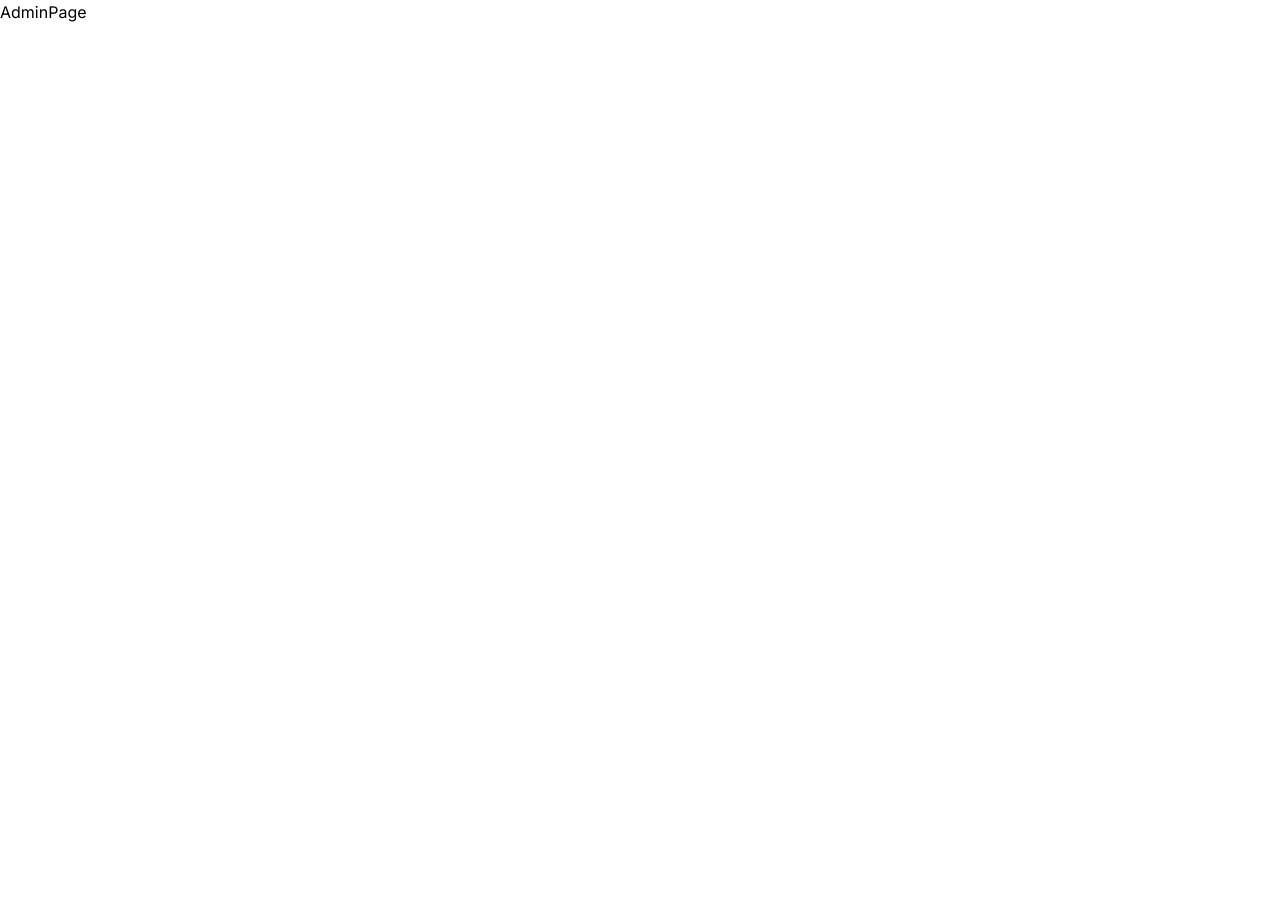
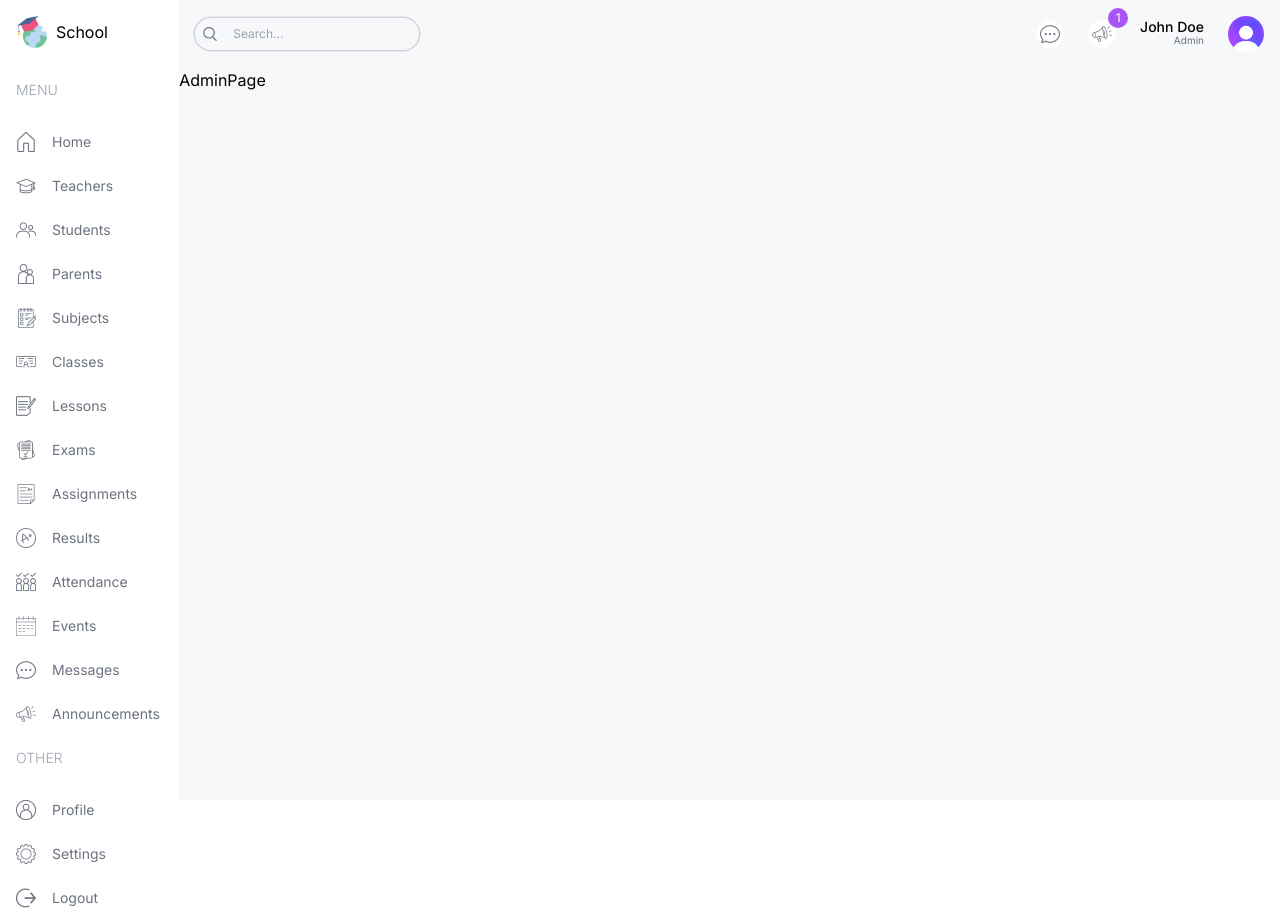
Before and after one commit to vitwits/school_dashboard, a Next.js app: page /admin in a window 1280 px wide. Before the commit the page ends 800 px from the top, so only its background shows below. Built offline with nearby package versions, Linux system fonts and the light colour scheme.

Commit message:
added sidebar and header to dashboard layout

```diff
--- /dev/null
+++ b/src/app/(dashboard)/admin/page.tsx
@@ -0,0 +1,7 @@
+import React from "react";
+
+const AdminPage = () => {
+  return <div className="">AdminPage</div>;
+};
+
+export default AdminPage;
--- /dev/null
+++ b/src/app/(dashboard)/layout.tsx
@@ -0,0 +1,29 @@
+import Link from "next/link";
+import Image from "next/image";
+import Menu from "@/components/Menu";
+import Navbar from "@/components/Navbar";
+
+export default function DashboardLayout({
+  children,
+}: Readonly<{
+  children: React.ReactNode;
+}>) {
+  return (
+    <div className="h-screen flex">
+      <div className="w-1/6 md:w-[8%] lg:w-[16%] xl:w-[14%] p-4">
+        <Link
+          href="/"
+          className="flex items-center justify-center lg:justify-start gap-2"
+        >
+          <Image src="/logo.png" alt="logo" width={32} height={32} />
+          <span className="hidden lg:block">School</span>
+        </Link>
+        <Menu/>
+      </div>
+      <div className="w-5/6 md:w-[92%] lg:w-[84%] xl:w-[86%] bg-[#F7F8FA] overflow-scroll">
+        <Navbar />
+        {children}
+      </div>
+    </div>
+  );
+}
--- /dev/null
+++ b/src/app/(dashboard)/parent/page.tsx
@@ -0,0 +1,7 @@
+import React from "react";
+
+const ParentPage = () => {
+  return <div>ParentPage</div>;
+};
+
+export default ParentPage;
--- /dev/null
+++ b/src/app/(dashboard)/teacher/page.tsx
@@ -0,0 +1,7 @@
+import React from "react";
+
+const TeacherPage = () => {
+  return <div>TeacherPage</div>;
+};
+
+export default TeacherPage;
--- a/src/app/admin/page.tsx
+++ /dev/null
@@ -1,9 +0,0 @@
-import React from 'react'
-
-const AdminPage = () => {
-  return (
-    <div className=''>AdminPage</div>
-  )
-}
-
-export default AdminPage
--- a/src/app/parent/page.tsx
+++ /dev/null
@@ -1,9 +0,0 @@
-import React from 'react'
-
-const ParentPage = () => {
-  return (
-    <div>ParentPage</div>
-  )
-}
-
-export default ParentPage
--- /dev/null
+++ b/src/app/sign-in/page.tsx
@@ -0,0 +1,9 @@
+import React from 'react'
+
+const LoginPage = () => {
+  return (
+    <div>LoginPage</div>
+  )
+}
+
+export default LoginPage
--- a/src/app/teacher/page.tsx
+++ /dev/null
@@ -1,9 +0,0 @@
-import React from 'react'
-
-const TeacherPage = () => {
-  return (
-    <div>TeacherPage</div>
-  )
-}
-
-export default TeacherPage
--- a/src/components/Menu.tsx
+++ b/src/components/Menu.tsx
@@ -1,3 +1,7 @@
+import Link from 'next/link';
+import Image from 'next/image';
+
+
 const menuItems = [
   {
     title: "MENU",
@@ -112,3 +116,23 @@
     ],
   },
 ];
+
+const Menu = () => {
+  return (
+    <div className='mt-4 text-sm'>
+      {menuItems.map(i => (
+        <div className='flex flex-col gap-2' key={i.title}>
+          <span className='hidden lg:block text-gray-400 font-light my-4'>{i.title}</span>
+          {i.items.map(item => (
+            <Link className='flex items-center justify-center lg:justify-start gap-4 text-gray-500 py-2' href={item.href} key={item.label}>
+              <Image src={item.icon} alt='' width={20} height={20} />
+              <span className='hidden lg:block'>{item.label}</span>
+            </Link>
+          ))}
+        </div>
+      ))}
+    </div>
+  )
+}
+
+export default Menu
--- /dev/null
+++ b/src/components/Navbar.tsx
@@ -0,0 +1,31 @@
+import React from "react";
+import Image from "next/image";
+
+const Navbar = () => {
+  return (
+    <div className="flex items-center justify-between p-4">
+      {/* Search Bar */}
+      <div className="hidden md:flex items-center gap-2 text-xs rounded-full ring-[1.5px] ring-gray-300 px-2">
+        <Image src="/search.png" alt="" width={14} height={14} />
+        <input type="text" placeholder="Search..." className="w-[200px] p-2 bg-transparent outline-none" />
+      </div>
+      {/* Icons and User */}
+      <div className="flex items-center gap-6 justify-end w-full">
+        <div className="bg-white rounded-full w-7 h-7 flex items-center justify-center cursor-pointer">
+          <Image src="/message.png" alt="" width={20} height={20} />
+        </div>
+        <div className="bg-white rounded-full w-7 h-7 flex items-center justify-center cursor-pointer relative">
+          <Image src="/announcement.png" alt="" width={20} height={20} />
+          <div className="absolute -top-3 -right-3 w-5 h-5 flex items-center justify-center bg-purple-500 text-white rounded-full text-xs ">1</div>
+        </div>
+        <div className="flex flex-col">
+          <span className="text-sm leading-3 font-medium">John Doe</span>
+          <span className="text-[10px] text-gray-500 text-right">Admin</span>
+        </div>
+        <Image src="/avatar.png"  alt="" width={36} height={36} className="rounded-full"/>
+      </div>
+    </div>
+  );
+};
+
+export default Navbar;
```
Also changed, not shown: src/app/(dashboard)/student/page.tsx (renamed from src/app/student/page.tsx).
